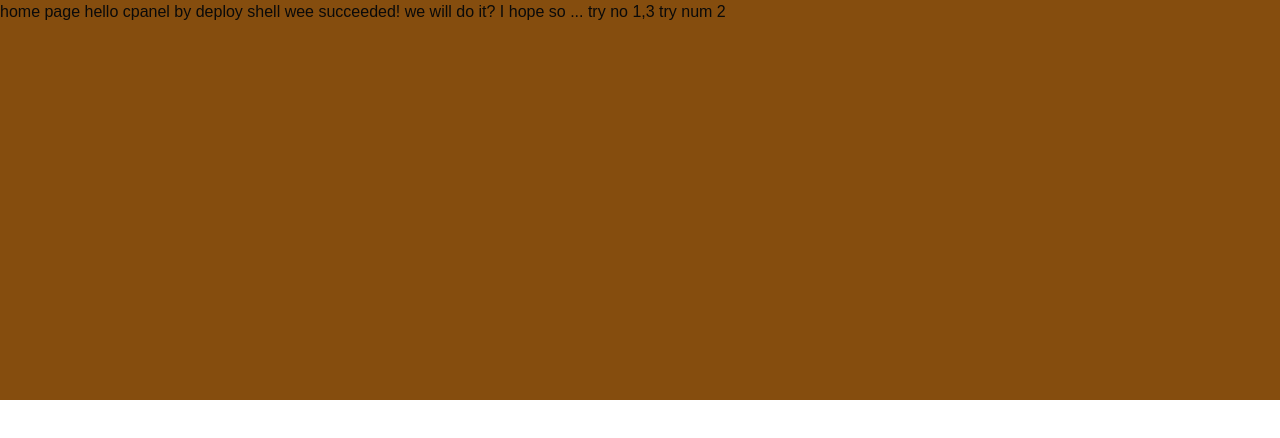
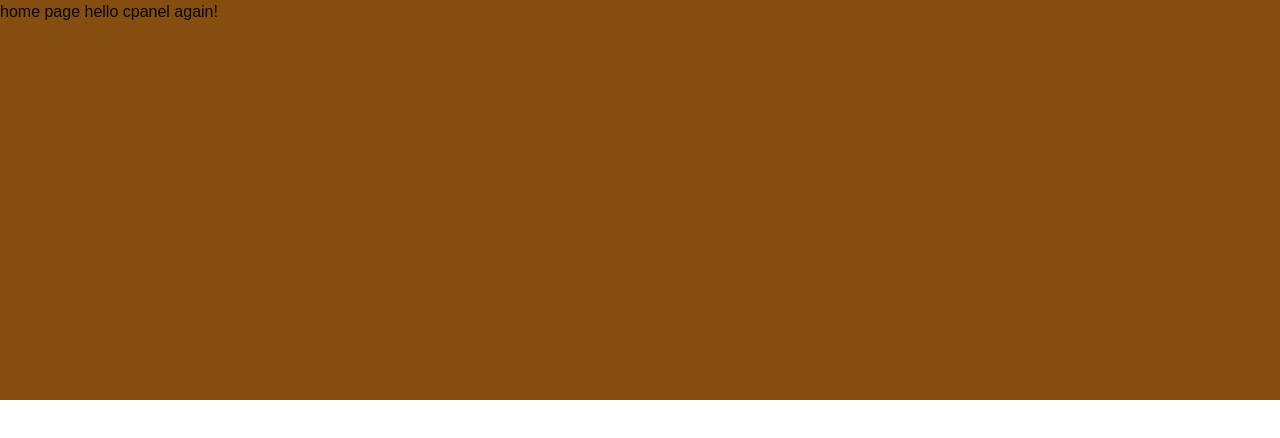
Before and after one commit to amiraryan1996/jsclimber, a Next.js app: page / in a window 1280 px wide. Shown: the top 438 px of the page. Built offline with nearby package versions, Linux system fonts and the light colour scheme; no server answers.

Commit message:
hotfixes

```diff
--- a/src/app/page.tsx
+++ b/src/app/page.tsx
@@ -1,12 +1,7 @@
 import React from 'react';
 
 function page() {
-  return (
-    <div className="h-[50vh] bg-yellow-800">
-      home page hello cpanel by deploy shell wee succeeded! we will do it? I hope so ... try no 1,3
-      try num 2
-    </div>
-  );
+  return <div className="h-[50vh] bg-yellow-800">home page hello cpanel again!</div>;
 }
 
 export default page;
```
